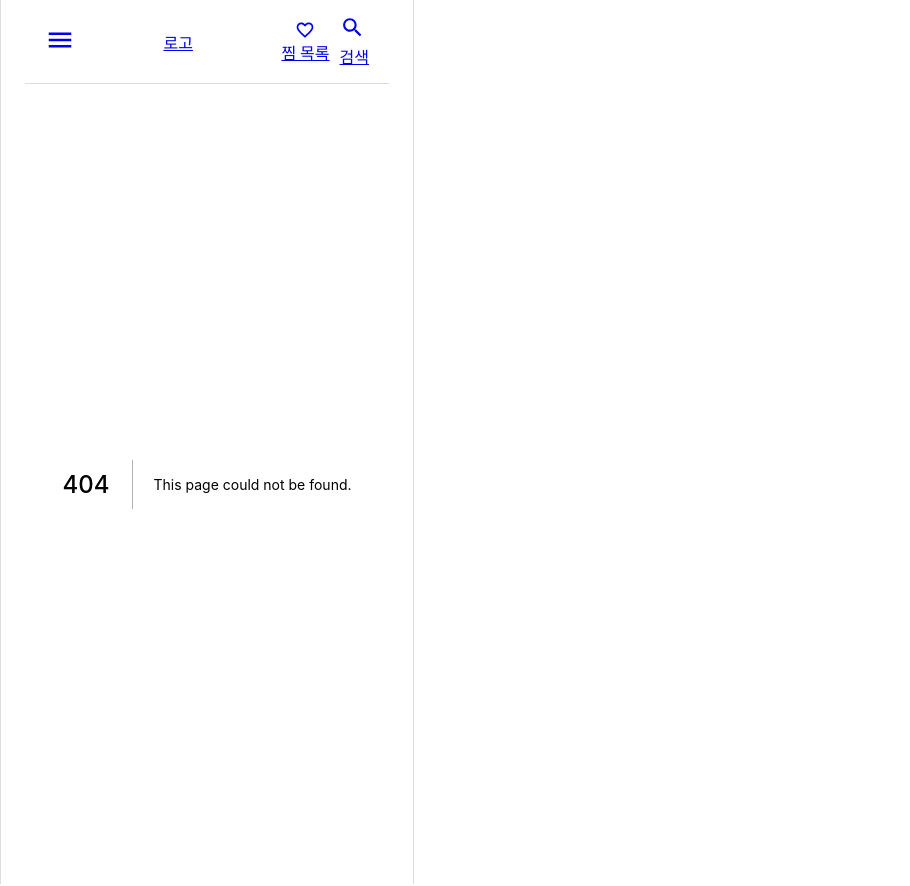
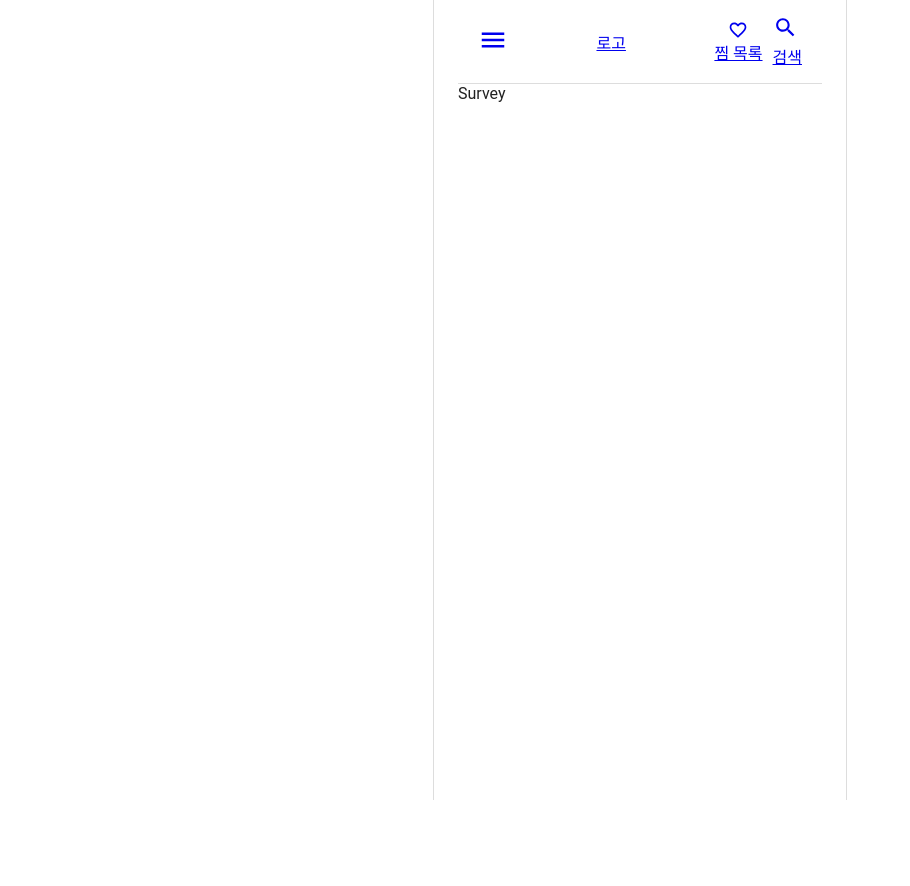
Before and after one commit to gotogether-s/gotogether-s, a Next.js app: page /survey in a window 1280 px wide. Before the commit this address had no page. Shown: the whole page, without its empty margins (0-910 px from the left). After the commit the page ends 802 px from the top, so only its background shows below. Built offline with nearby package versions, Linux system fonts and the light colour scheme.

Commit message:
#46 feat: Create survey page and css module file

```diff
--- /dev/null
+++ b/pages/survey/index.tsx
@@ -0,0 +1,7 @@
+import style from './Survey.module.scss'
+
+const Survey = () => {
+  return <div>Survey</div>
+}
+
+export default Survey
```
Also changed, not shown: pages/survey/Survey.module.scss (added).
